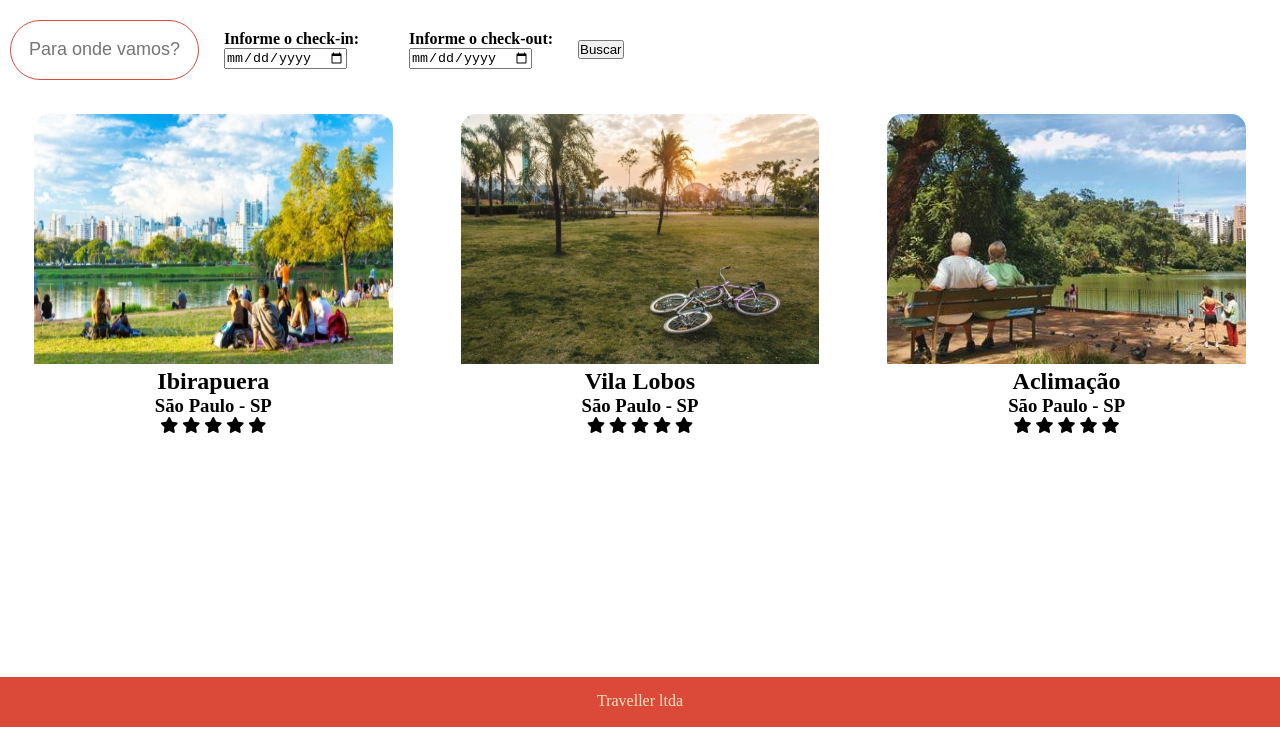
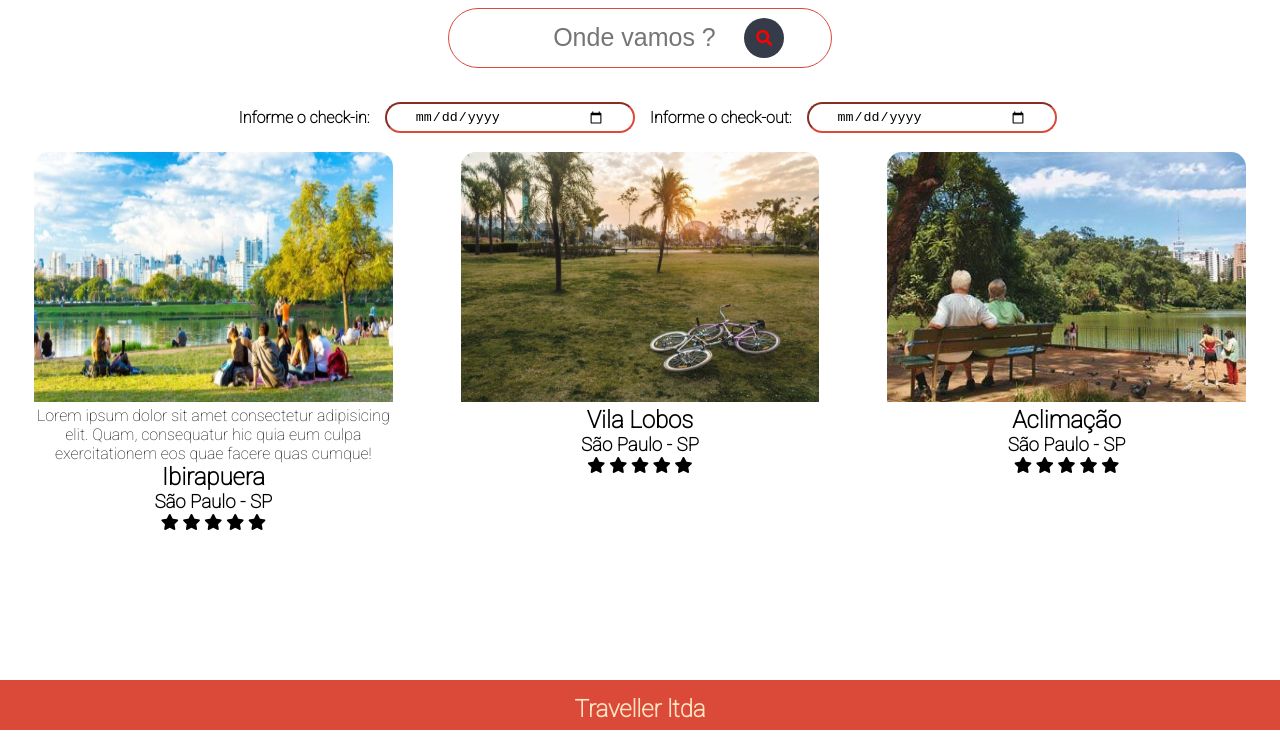
Before and after one commit to milenenascimento/desafio2, a plain HTML site: page index.html in a window 1280 px wide. Shown: the part 55-800 px from the top of the page. Drawn offline with Linux system fonts and the light colour scheme.

Commit message:
terceito dia

```diff
--- a/css/style.css
+++ b/css/style.css
@@ -1,3 +1,5 @@
+@import url('https://fonts.googleapis.com/css2?family=Roboto:wght@100&display=swap');
+
 * {
     margin: 0%;
     padding: 0%;
@@ -11,6 +13,11 @@ ul {
 
 a {
     text-decoration: none;
+
+}
+
+html {
+    font-family: 'Roboto', sans-serif;;
 }
 
 .icone-airplane {
@@ -59,41 +66,92 @@ a {
 }
 
 
-.busca__reserva {
 
+.search__box {
+    background-color:white;
+    border:solid 1px #db4a39;
+    border-radius:50px;
+    width:30%;
+    height:60px;
+    display: flex;
+    flex-direction: row;
+    justify-content: center;
     align-items: center;
-    display: flex;
-    margin: 10px;
+    margin-top: 1%;
+    margin-left: 35%;
+}
+
+.search__txt {
+    border: none;
+    outline: none;
+    position:left;
+    padding: 0;
+    color: red;
+    width: 50%;
+    font-size: 25px;
+    transition: 1s;
+
+    margin-left: 0px;
+
+
 
 }
 
-.busca {
-    background-color:white;
-    border:solid 1px #db4a39;
-    border-radius:50px;
-    width:15%;
-    height:60px;
-    padding: 15px ;
+.search__btn {
+    color: red;
+    float: right;
+    width: 40px;
+    height: 40px;
+    border-radius: 50%;
+    background-color: #353b48;
+    display: flex;
+    justify-content: center;
+    align-items: center;
+    margin-right: -15%;
+
+
 
 }
 
+.search__btn:hover {
+    color:  wheat;
+    background-color: violet;
+}
+
+
+
 #textodabusca {
-    float:left;
-    background-color:transparent;
+    float: left;
+    background-color: transparent;
     border: none;
     border-radius: 50px;
     height: 100%;
-    font-size:18px;
+    font-size: 18px;
     width: 100%;
     text-align: center;
 
 }
 
+.data__reserva input {
+    border-radius: 50px;
+    border-color: #db4a39;
+    width: 250px;
+    padding: 5px 28px;
+}
 
- .data__reserva {
+.check-in {
+    display: flex;
+    padding-top: 25px;
+    flex-direction: row;
+    justify-content: center;
+    align-items: center;
 
-     margin: 25px;
 }
+
+.check-in h4 {
+    padding: 15px;
+}
+
 main {
 
     width: 100%;
@@ -113,7 +171,7 @@ a {
 
 }
 
- .parque_img{
+.parque_img {
     width: 100%;
     height: 250px;
     border-radius: 15px 15px 0px 0px;
@@ -128,6 +186,10 @@ a {
     color: bisque;
     padding: 15px;
 
+}
+
+.search-box {
+    display: none;
 }
 
 @media(max-width:750px) {
@@ -166,7 +228,7 @@ a {
 
     .links__menu {
         width: 250px;
-        height: 54%;
+        height: 65%;
         padding-right: 1px;
         background-color: rgba(245, 216, 129, 0.425);
         position: fixed;
@@ -184,7 +246,7 @@ a {
         padding: 8% 100px 20px 19px;
         border-radius: 50px;
         width: 100%;
-        background-color: #333;
+        background-color: #666;
         color: #ccc;
         text-transform: uppercase;
         font-weight: 900;
@@ -194,39 +256,36 @@ a {
         right: 0px;
     }
 
-    .busca {
 
-        background-color:white;
-        border:solid 1px #db4a39;
-        border-radius:50px;
-        width:100%;
-        height:60px;
-        padding: 0px ;
-        margin-top: 50px;
+    .search__box {
+
+
+        width: 100%;
+        margin: 60px 0px 2px 0px ;
     }
 
+
     .data__reserva {
-        margin: 25px;
+
+        margin: 50px 100px 10px 100px;
         display: flex;
         flex-direction: column;
     }
-    .busca__reserva{
 
-        flex-direction: column;
-    }
+
 
     @media(max-width: 600px) {
         .box {
             width: 100%;
             font-size: 1em;
             /* topo | direita | inferior | esquerda */
-            margin: 52px 1em 0 auto;
+            margin: 52px 10px 80px 10px;
         }
     }
 
 
 
-    .rodape{
+    .rodape {
      display: none;
     }
 }
--- a/index.html
+++ b/index.html
@@ -51,8 +51,12 @@
 
             <!-- busca -->
 
-            <section class="busca">
-                <input type="text" id="textodabusca" placeholder="Para onde vamos?">
+            <section class="search__box">
+                <input class="search__txt" type="text" name="busca de local de destino" placeholder="Onde vamos ?">
+
+                <a class="search__btn" data-message="Esse é o botao para buscar seu destino" href="#">
+                    <i class="fas fa-search"></i>
+                </a>
 
             </section>
 
@@ -60,16 +64,20 @@
 
             <!-- data  -->
             <section class="data__reserva check-in">
-                <label for="dia"><h4>Informe o check-in:</h4></label>
+                <label for="dia">
+                    <h4>Informe o check-in:</h4>
+                </label>
+                <input type="date" id="dia" name="dia">
+
+                <label for="dia">
+                    <h4>Informe o check-out:</h4>
+                </label>
                 <input type="date" id="dia" name="dia">
             </section>
 
-            <section class="data__reserva check-out">
-                <label for="dia"><h4>Informe o check-out:</h4></label>
-                <input type="date" id="dia" name="dia">
-            </section>
 
-            <button>Buscar</button>
+
+
         </section>
 
 
@@ -78,6 +86,8 @@
 
             <section class="box secao__um">
                 <img src="./img/ibirapuera.jpeg" class="parque_img" alt="foto-parque-ibirapuera">
+                <figcaption>Lorem ipsum dolor sit amet consectetur adipisicing elit. Quam, consequatur hic quia eum
+                    culpa exercitationem eos quae facere quas cumque!</figcaption>
                 <h2 class="nome__parque"> Ibirapuera </h2>
                 <h3 class="cidade">São Paulo - SP</h3>
                 <div class="hotel_avaliacao">
@@ -149,7 +159,14 @@
 
 
     <!-- rodape -->
-    <Footer class="rodape">Traveller ltda</Footer>
+    <Footer class="rodape">
+        <h2> Traveller ltda </h2>
+
+        <section>
+
+        </section>
+    </Footer>
+
     <script src="./javascript/menu.js"></script>
 </body>
 
```
Lines whose indentation alone changed are shown as unchanged.
